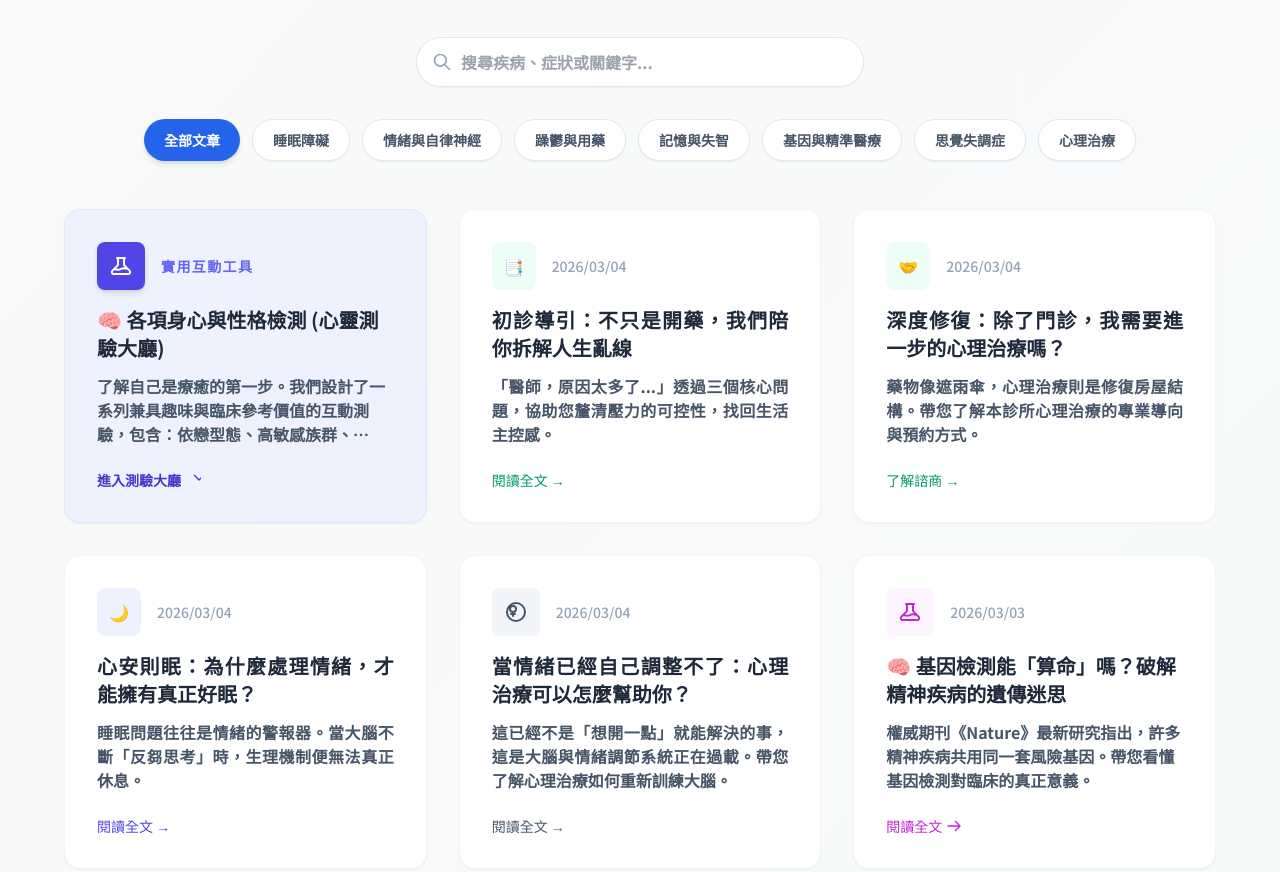
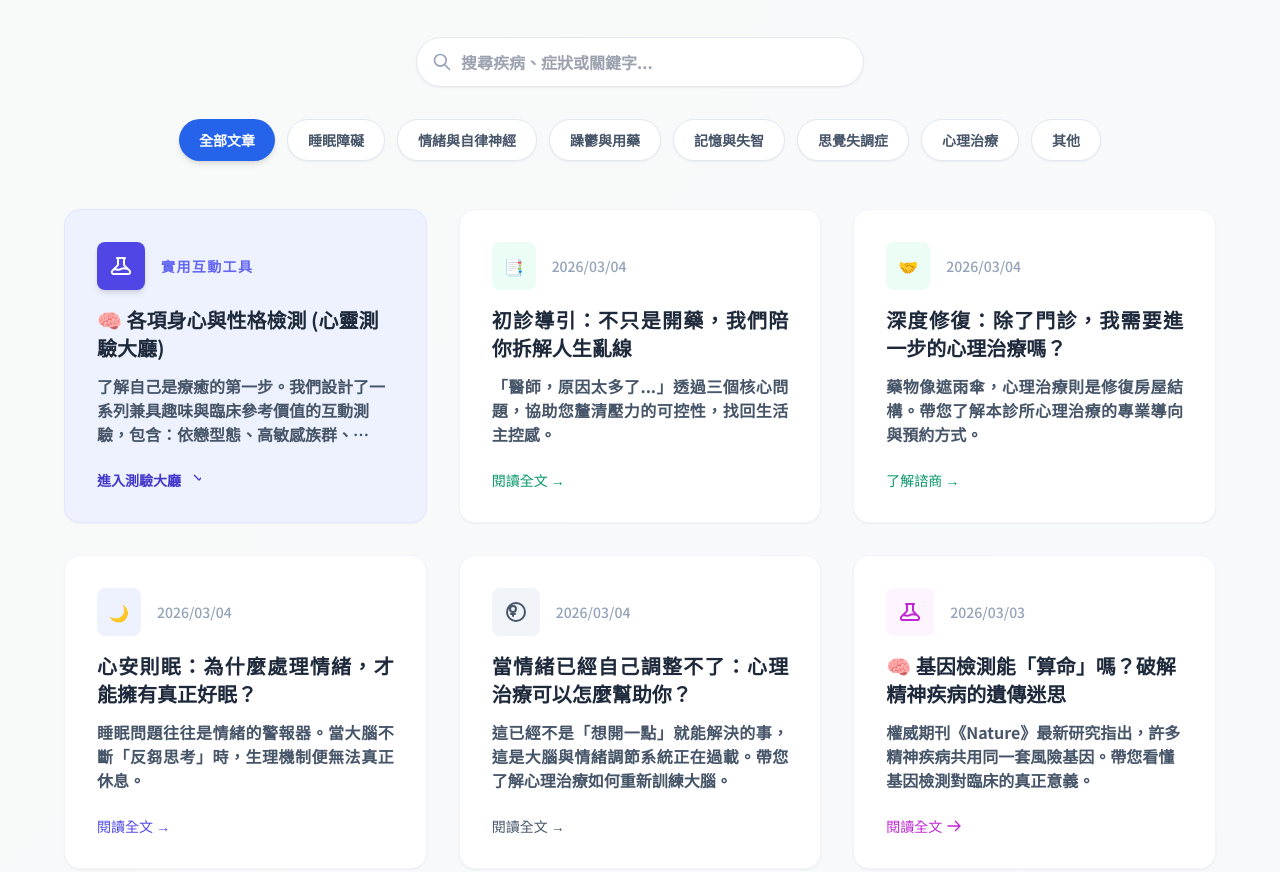
Before and after one commit to cjhong007/Soothing-Clinic, a plain HTML site: page index.html in a window 1280 px wide. Shown: the part 6386-7258 px from the top of the page. Drawn offline with nearby package versions, Linux system fonts and the light colour scheme; a script that the page names is missing.

Commit message:
Update index.html

```diff
--- a/index.html
+++ b/index.html
@@ -622,9 +622,9 @@ height="0" width="0" style="display:none;visibility:hidden"></iframe></noscript>
             <button class="filter-btn bg-white text-slate-600 hover:bg-blue-50 hover:text-blue-600 px-5 py-2.5 rounded-full text-sm font-bold shadow-sm border border-slate-200 transition-all hover:-translate-y-0.5" data-target="emotion">情緒與自律神經</button>
             <button class="filter-btn bg-white text-slate-600 hover:bg-blue-50 hover:text-blue-600 px-5 py-2.5 rounded-full text-sm font-bold shadow-sm border border-slate-200 transition-all hover:-translate-y-0.5" data-target="bipolar">躁鬱與用藥</button>
             <button class="filter-btn bg-white text-slate-600 hover:bg-blue-50 hover:text-blue-600 px-5 py-2.5 rounded-full text-sm font-bold shadow-sm border border-slate-200 transition-all hover:-translate-y-0.5" data-target="dementia">記憶與失智</button>
-            <button class="filter-btn bg-white text-slate-600 hover:bg-blue-50 hover:text-blue-600 px-5 py-2.5 rounded-full text-sm font-bold shadow-sm border border-slate-200 transition-all hover:-translate-y-0.5" data-target="genetics">基因與精準醫療</button>
             <button class="filter-btn bg-white text-slate-600 hover:bg-blue-50 hover:text-blue-600 px-5 py-2.5 rounded-full text-sm font-bold shadow-sm border border-slate-200 transition-all hover:-translate-y-0.5" data-target="schizophrenia">思覺失調症</button>
             <button class="filter-btn bg-white text-slate-600 hover:bg-blue-50 hover:text-blue-600 px-5 py-2.5 rounded-full text-sm font-bold shadow-sm border border-slate-200 transition-all hover:-translate-y-0.5" data-target="psychotherapy">心理治療</button>
+            <button class="filter-btn bg-white text-slate-600 hover:bg-blue-50 hover:text-blue-600 px-5 py-2.5 rounded-full text-sm font-bold shadow-sm border border-slate-200 transition-all hover:-translate-y-0.5" data-target="genetics">其他</button>
         </div>
 
         <div class="grid grid-cols-1 md:grid-cols-2 lg:grid-cols-3 gap-8 max-w-6xl mx-auto" id="article-grid">
```
